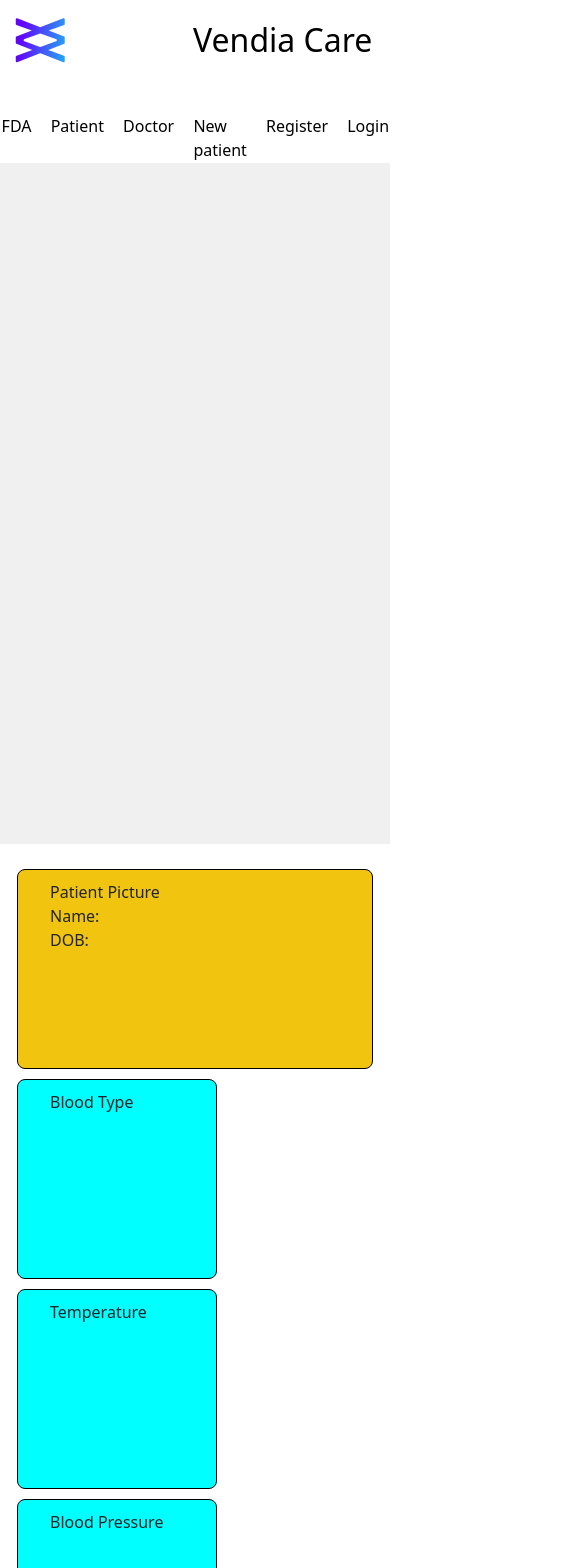
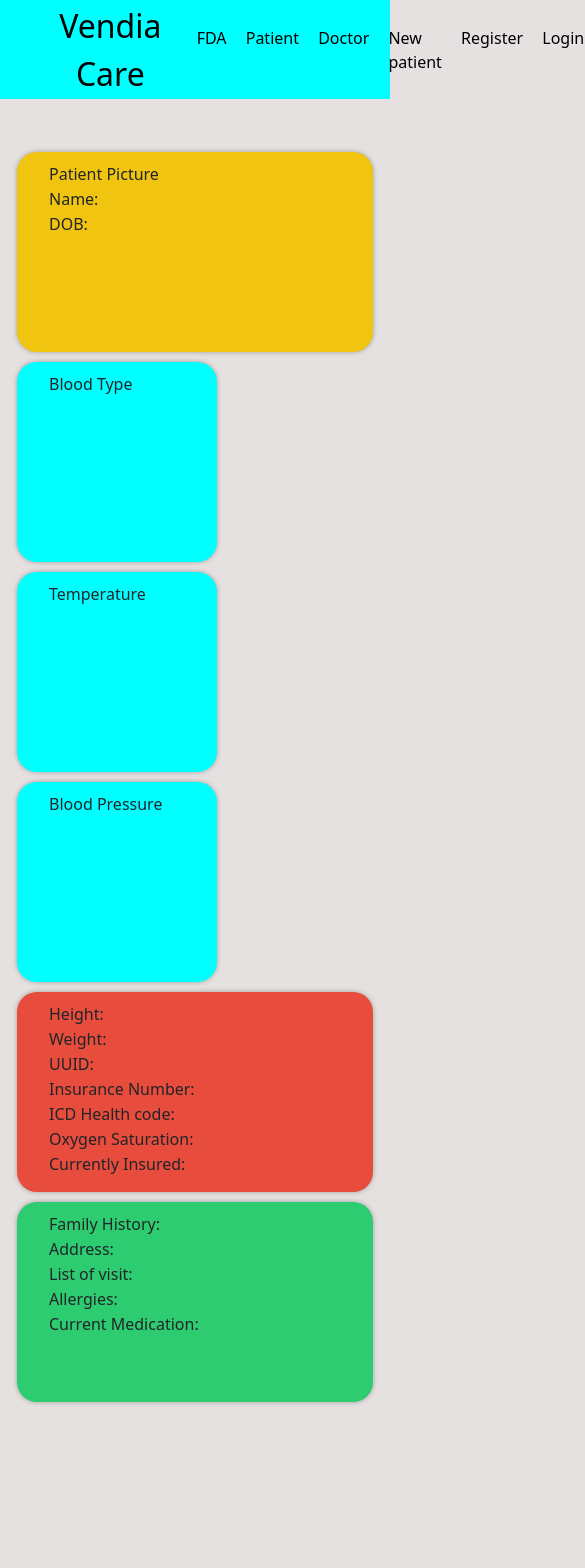
Before and after one commit to FaneNo/VendiaProject, a React (Create React App) app: page /patient in a window 390 px wide. Shown: the top 1568 px of the page, 585 px wide, since content can reach past the window. After the commit the page ends 1407 px from the top, so only its background shows below. Built offline with nearby package versions, Linux system fonts and the light colour scheme; what @vendia/client would draw is missing.

Commit message:
did some frontend in the patient page

```diff
--- a/src/firebase-config.js
+++ b/src/firebase-config.js
@@ -1,5 +1,5 @@
 import { initializeApp } from "firebase/app";
-import {} from "firebase/auth";
+import {getAuth} from "firebase/auth";
 
 const firebaseConfig = {
     apiKey: "AIzaSyAASOU46kcXdRSBxv8E6_8i0SNjmYhSy-Y",
--- a/src/index.js
+++ b/src/index.js
@@ -7,6 +7,7 @@ import "./viewStyle/homeStyles.css";
 import "./viewStyle/patientStyles.css";
 import "./viewStyle/newStyles.css";
 import "./viewStyle/loginStyle.css";
+// import "";
 import {BrowserRouter} from "react-router-dom";
 import "bootstrap/dist/css/bootstrap.min.css";
 
--- a/src/view/home.js
+++ b/src/view/home.js
@@ -3,11 +3,11 @@ import { Link } from 'react-router-dom';
 export default function Home() {
   return (
     <div className="background" style={{ backgroundColor: '#f0f0f0' }}>
-      <nav className="nav">
+      <nav className="homeNav">
         <div className="homeImg" >
           <Link to="/"><img className="vendiaLogo" src={require("../vendiaLogo.png")} /></Link>
         </div>
-        <div className="titleName" ><Link to="/" className="title">Vendia Care</Link></div>
+        <div className="titleName" ><Link to="/" className="titleN">Vendia Care</Link></div>
         <ul>
           <li>
             <Link to="/fda">FDA</Link>
--- a/src/view/login.js
+++ b/src/view/login.js
@@ -1,60 +1,28 @@
 import React, { useState } from 'react';
 import { Link } from 'react-router-dom';
+import NavBar from '../view/home';
+import {auth} from '../firebase-config';
+import {createUserWithEmailAndPassword, onAuthStateChanged, signOut, signInWithEmailAndPassword } from 'firebase/auth';
 
 
-function LoginForm() {
-  const [email, setEmail] = useState('');
-  const [password, setPassword] = useState('');
-
-  const handleEmailChange = (event) => {
-    setEmail(event.target.value);
-  };
-
-  const handlePasswordChange = (event) => {
-    setPassword(event.target.value);
-  };
-
-  const handleSubmit = (event) => {
-    event.preventDefault();
-    console.log(`Submitted email: ${email} and password: ${password}`);
-  };
-
-  return (
-      <div className="login-container">
-        <h1>Login to Vendia Care</h1>
-      <form className="login-form" onSubmit={handleSubmit}>
-          <label>
-            Email:
-          <input type="email" name="email" value={email} onChange={handleEmailChange} />
-          </label>
-          <br />
-          <label>
-            Password:
-          <input type="password" name="password" value={password} onChange={handlePasswordChange} />
-          </label>
-          <br />
-        <button type="submit">Login</button>
-        </form>
-    </div>
-  );
-}
 
 function NavContainer() {
   return (
-    <nav className="nav">
+    <>
+    <nav className="nav" id='loginNav'>
       <div className="homeImg">
         <Link to="/">
           <img className="vendiaLogo" src={require("../vendiaLogo.png")} />
         </Link>
       </div>
-      <Link to="/" className="title">Vendia Care</Link>
-    </nav>
+      <Link to="/" className="title" id='loginT'>Vendia Care</Link>
+    </nav></>
   );
 }
 
 function BackgroundContainer(props) {
   return (
-    <div className="background" style={{ backgroundColor: props.backgroundColor }}>
+    <div className="backgroundL" style={{ backgroundColor: props.backgroundColor }}>
       {props.children}
       </div>
   );
--- a/src/view/patient.js
+++ b/src/view/patient.js
@@ -2,8 +2,8 @@ import NavBar from '../view/home';
 export default function Patient() {
     return (<>
         <NavBar/>
-        <div class="container">
-            <div class="box" id="top-left">
+        <div className="container" >
+            <div className="box" id="top-left">
                 <span className='list'>
                     <ul>
                         <li>Patient Picture</li>
@@ -13,28 +13,28 @@ export default function Patient() {
                     </ul>
                 </span>
             </div>
-            <div class="box" id="top-right-1">
+            <div className="box" id="top-right-1">
                 <span className='list'>
                     <ul>
                         <li>Blood Type</li>
                     </ul>
                 </span>
             </div>
-            <div class="box" id="top-right-2">
+            <div className="box" id="top-right-2">
                 <span className='list'>
                     <ul>
                         <li>Temperature</li>
                     </ul>
                 </span>
             </div>
-            <div class="box" id="top-right-3">
+            <div className="box" id="top-right-3">
                 <span className='list'>
                     <ul>
                         <li>Blood Pressure</li>
                     </ul>
                 </span>
             </div>
-            <div class="box" id="bottom-left">
+            <div className="box" id="bottom-left">
                 <span className='list'>
                     <ul>
                         <li>Height:</li>
@@ -47,10 +47,10 @@ export default function Patient() {
                     </ul>
                 </span>
             </div>
-            <div class="box" id="bottom-right">
-                <span className='list'>
+            <div className="box" id="bottom-right">
+                <span className='list' id=''>
                     <ul>
-                        <li>Family History:</li>
+                        <li>Family History: </li>
                         <li>Address:</li>
                         <li>List of visit:</li>
                         <li>Allergies:</li>
--- a/src/view/register.js
+++ /dev/null
@@ -1,3 +0,0 @@
-export default function Register() {
-    return <h1>Register</h1>
-}
--- a/src/viewStyle/homeStyles.css
+++ b/src/viewStyle/homeStyles.css
@@ -3,13 +3,14 @@
 }
 body {
     margin: 0;
+
 }
 
 .titleName {
     color: black;
 }
 
-.nav {
+.homeNav {
     background-color: cyan;
     color: rgb(0, 0, 0);
     display: flex;
@@ -33,14 +34,14 @@ body {
     display: flex;
 
 }
-.title {
+.titleN {
     font-size: 2rem;
     margin: 0 auto;
     text-align: center;
 
 }
 
-.nav ul {
+.homeNav ul {
     padding: 0;
     margin: 0;
     list-style: none;
@@ -49,7 +50,7 @@ body {
 
 }
 
-.nav a {
+.homeNav a {
     color: inherit;
     text-decoration: none;
     height: 100%;
@@ -58,11 +59,11 @@ body {
     padding: .1rem;
 }
 
-.nav li a {
+.homeNav li a {
     transition: all 0.3s ease-out;
 
 }
 
- .nav li a:hover {
+.homeNav li a:hover {
     color: rgb(0, 0, 0);
 }
--- a/src/viewStyle/loginStyle.css
+++ b/src/viewStyle/loginStyle.css
@@ -1,18 +1,27 @@
-.nav {
-  background-color: white;
+#loginNav {
+  background-color: cyan;
   position: fixed;
   top: 0;
   left: 0;
   right: 0;
 }
 
-.background {
+.backgroundL {
   background-color: gray;
   height: 100vh;
   display: flex;
   align-items: center;
   justify-content: center;
 }
+#loginT {
+  font-size: 2rem;
+  margin: auto;
+  text-align: center;
+  color: black;
+  text-decoration: none;
+
+}
+
 
 .login-container h1 {
   font-family: "Arial", sans-serif;
@@ -29,6 +38,7 @@
   max-width: 100%;
   box-shadow: 0 0 5px rgba(0, 0, 0, 0.3);
   text-align: center;
+
 }
 
 .login-form {
--- a/src/viewStyle/patientStyles.css
+++ b/src/viewStyle/patientStyles.css
@@ -1,3 +1,7 @@
+body{
+  background-color: #e6e1e1 !important;
+}
+
 .profile-list{
   list-style: none;
   margin: 0;
@@ -15,21 +19,25 @@
 }
 * {
   box-sizing: border-box;
+
 }
+
 
 .container {
   display: flex;
   flex-wrap: wrap;
-  height: 100vh;
-  padding: 20px;
+  margin-top: 3rem;
+
+
 }
 
 .box {
   width: 200px;
   height: 200px;
-  border: 1px solid black;
+
   margin: 10px;
-  border-radius: .5rem;
+  border-radius: 20px;
+  box-shadow: 0 0 5px rgba(0, 0, 0, 0.3);
 }
 
 #top-left {
@@ -40,13 +48,13 @@
 
 #bottom-left {
   width: 410px;
-  height: 200px;
+  height: 500px;
   background-color: #E74C3C;
 }
 
 #bottom-right {
-  width: 650px;
-  height: 200px;
+  width: 640px;
+  height: 500px;
   background-color: #2ECC71;
 }
 
@@ -73,6 +81,15 @@
   background-color: #2ECC71;
 }
 
+.list li:not(:last-child) {
+  margin-bottom: 40px;
+}
+
+.list ul{
+  list-style: none;
+  margin-top: 10px;
+
+}
 @media screen and (max-width: 768px) {
   .box {
     width: 180px;
@@ -89,6 +106,9 @@
   #bottom-right {
     width: 540px;
     height: 180px;
+  }
+  .list li:not(:last-child) {
+    margin-bottom: 10px;
   }
 }
 
@@ -110,9 +130,7 @@
     width: 100%;
     height: 200px;
   }
+  .list li:not(:last-child) {
+    margin-bottom: 1px;
+  }
 }
-
-.list ul{
-  list-style: none;
-  margin-top: 10px;
-}
```
